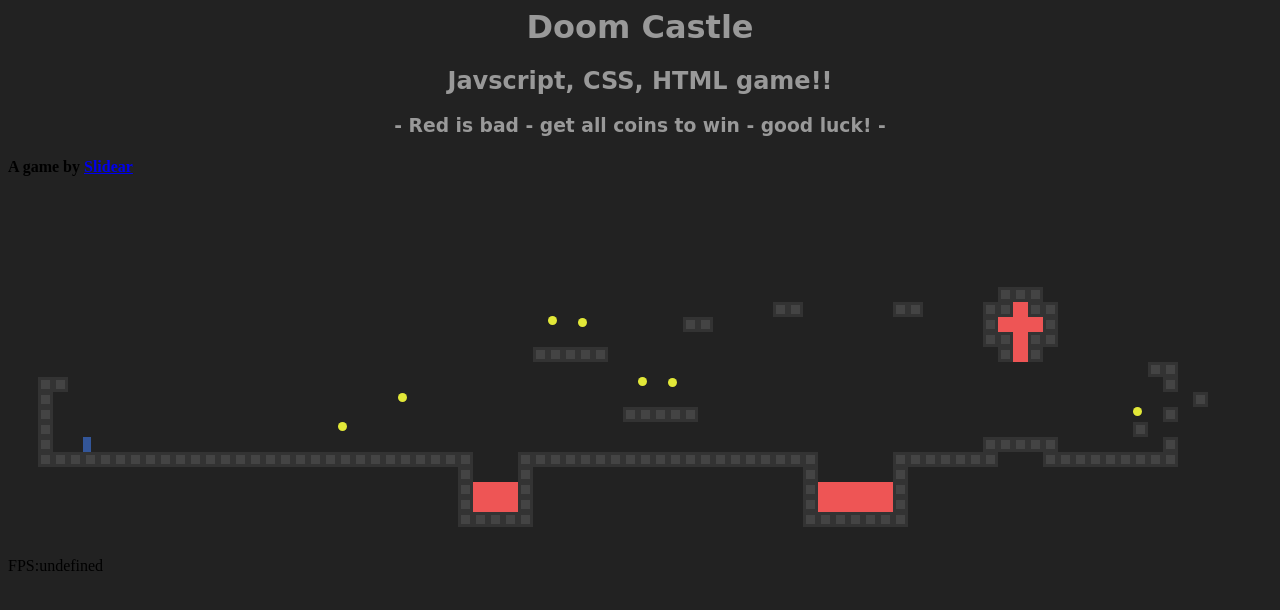
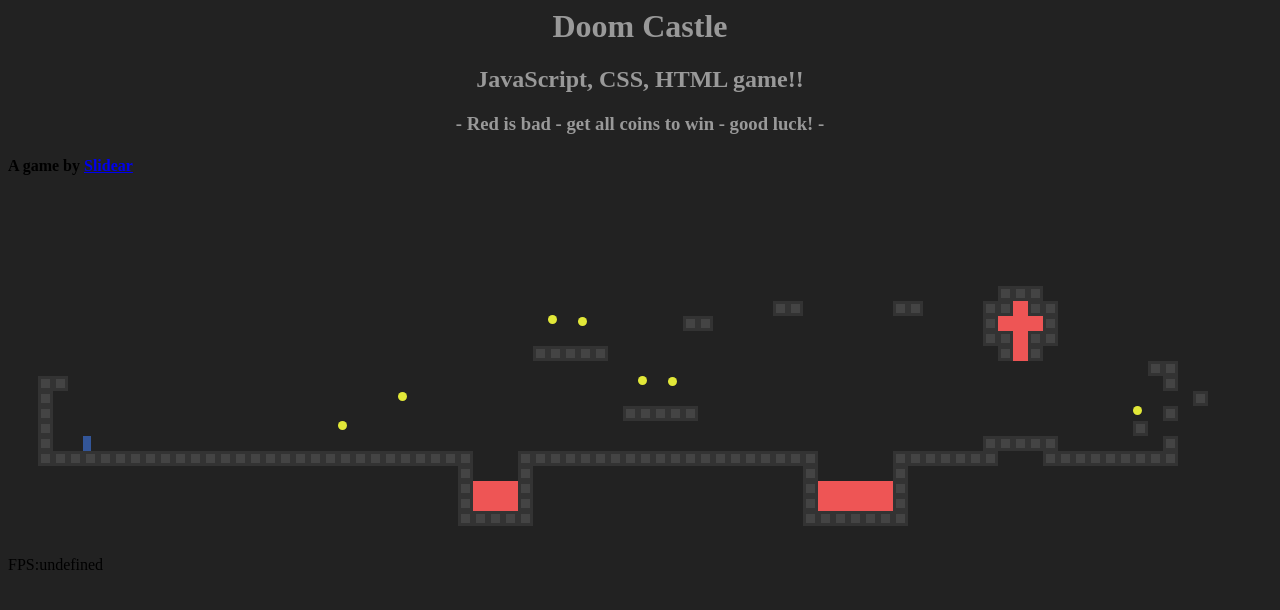
Before and after one commit to doomcastle/doomcastle.github.io, a plain HTML site: page index.html in a window 1280 px wide. Drawn offline with Linux system fonts and the light colour scheme.

Commit message:
Update index.html

```diff
--- a/index.html
+++ b/index.html
@@ -3,17 +3,22 @@
   <link rel="icon" href="https://s3-eu-west-1.amazonaws.com/froala-eu/temp_files%2F1555066284419-secure.ico">
 </head>
 <h1> Doom Castle </h1>
-<h2> Javscript, CSS, HTML game!!</h2>
+<h2> JavaScript, CSS, HTML game!!</h2>
 <h3> - Red is bad - get all coins to win - good luck! -</h3>
 <h4> A game by <a href="https://github.com/slidear">Slidear</a></h4>
 <style>
+@font-face {
+        font-family: "Echanted Land";
+        src: url("https://s3-eu-west-1.amazonaws.com/froala-eu/temp_files%2F1555067434769-Enchanted+Land.otf") format("opentype");
+}
+
 body {
 	background: #222;
 }
 
 h2, h1, h3 {
 	color: #999;
-	font-family: Cursive;
+	font-family: "Enchanted Land";
 	text-align: center;
 }
 
```
